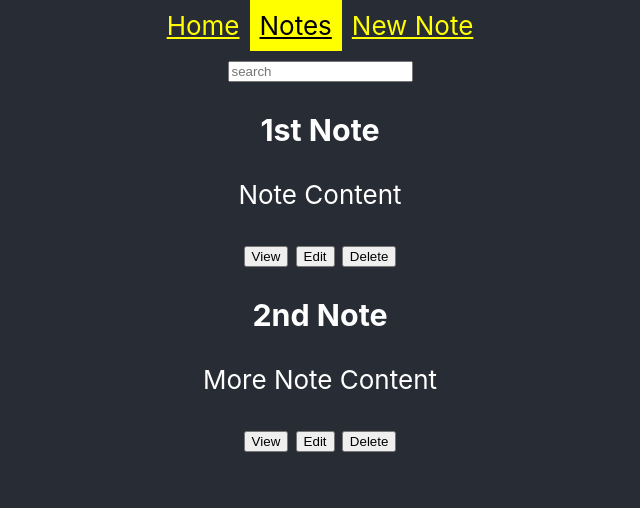
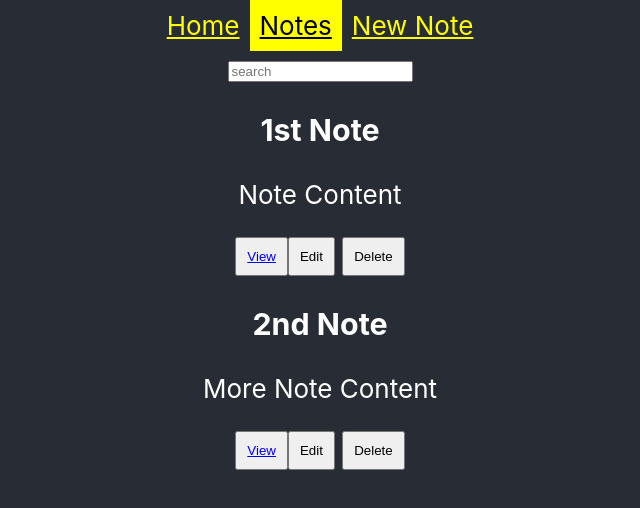
Before and after one commit to bklarer/note-taker-app, a React (Create React App) app: page /notes in a window 1280 px wide. Shown: the top 508 px of the page, without its empty margins (320-960 px from the left). Built offline with nearby package versions, Linux system fonts and the light colour scheme; data requests are answered from the project's data file.

Commit message:
styling adjustments

```diff
--- a/src/App.css
+++ b/src/App.css
@@ -24,3 +24,8 @@
 #note-container {
   float: left;
 }
+
+button {
+  padding: 10px;
+
+}
--- a/src/components/Note.js
+++ b/src/components/Note.js
@@ -1,9 +1,9 @@
+import {Link} from 'react-router-dom'
 
 
 
 
-
-function Note({title, content}) {
+function Note({title, content, id}) {
 
 
 
@@ -14,7 +14,7 @@ function Note({title, content}) {
                 <p>{content}</p>
             </div>
             <div className="button-container">
-                <button>View</button> {/*Need to figure out route when clicking View through link, just view full note*/}
+                <button><Link to={`/books/${id}`}>View</Link></button>
                 <button>Edit</button> {/*Need to figure out route when clicking edit through link and then patch*/}
                 <button>Delete</button> {/*Need to figure delete note with fetch and state*/}
             </div>
--- a/src/components/NoteContainer.js
+++ b/src/components/NoteContainer.js
@@ -10,6 +10,7 @@ function NoteContainer ({displayedNotes}) {
             return (
             <Note
             key={note.id}
+            id={note.id}
             title={note.title}
             content={note.content}
             />
```
